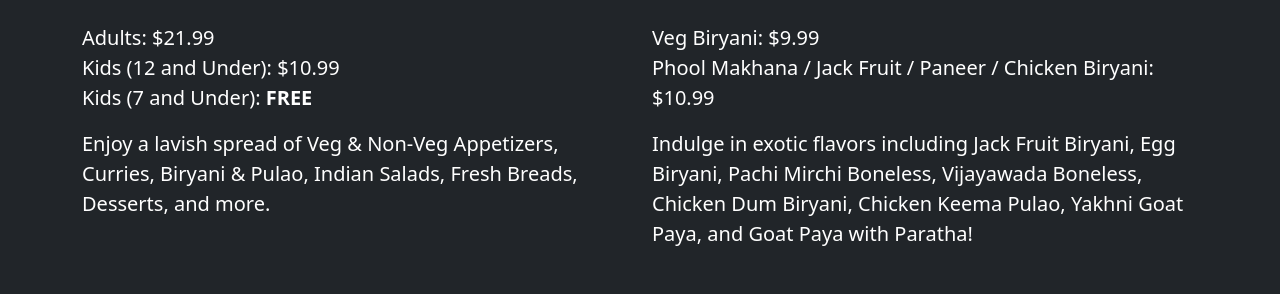
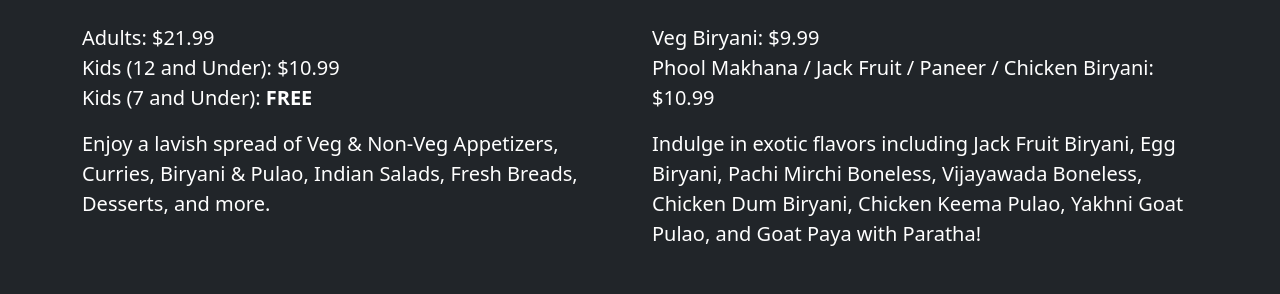
Before and after one commit to biryaniboyzstl/boyz-ui, an Angular app: page /home in a window 1280 px wide. Shown: the part 868-1162 px from the top of the page. Built offline with nearby package versions, Linux system fonts and the light colour scheme.

Commit message:
wednesday specials

```diff
--- a/src/app/home/home.component.html
+++ b/src/app/home/home.component.html
@@ -35,7 +35,7 @@
         </ul>
         <p class="fs-5">
           Indulge in exotic flavors including Jack Fruit Biryani, Egg Biryani, Pachi Mirchi Boneless,
-          Vijayawada Boneless, Chicken Dum Biryani, Chicken Keema Pulao, Yakhni Goat Paya, and Goat Paya with Paratha!
+          Vijayawada Boneless, Chicken Dum Biryani, Chicken Keema Pulao, Yakhni Goat Pulao, and Goat Paya with Paratha!
         </p>
       </div>
     </div>
```
